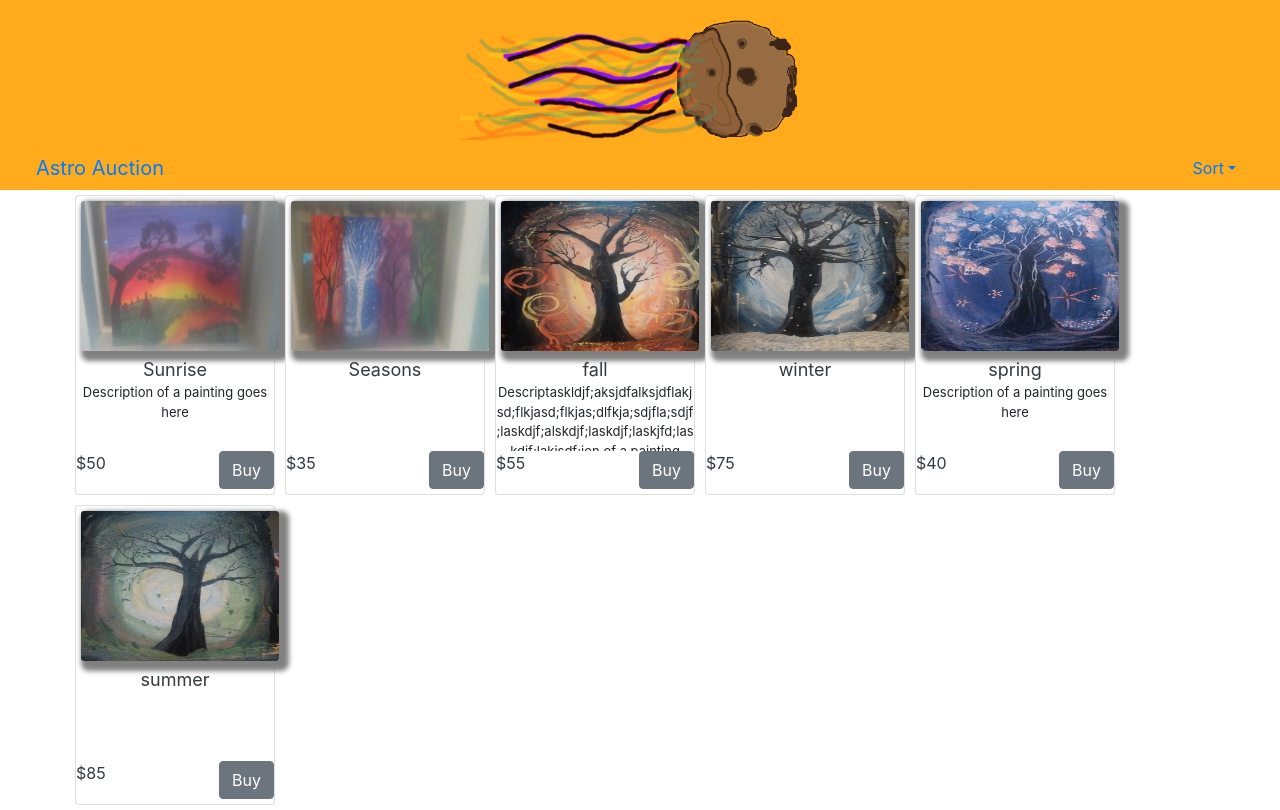
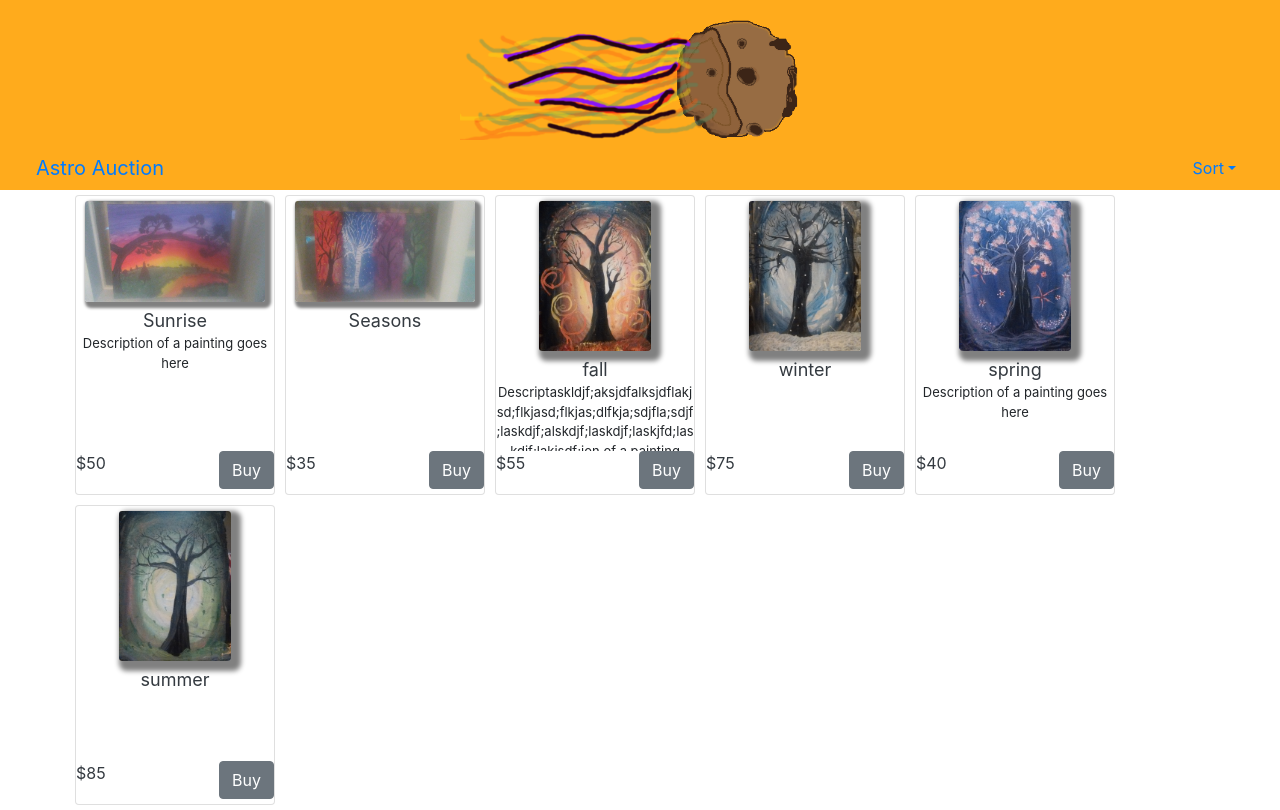
Before and after one commit to bcwaters/austro, a React (Create React App) app: page / in a window 1280 px wide. Built offline with nearby package versions, Linux system fonts and the light colour scheme.

Commit message:
moved auctionitem images into their own component with state management for better loading

```diff
--- a/src/components/AuctionItemComp.js
+++ b/src/components/AuctionItemComp.js
@@ -1,49 +1,21 @@
 import React from 'react'
-import { Card, CardImg, CardText,
+import { Card, CardText,
   Button } from 'reactstrap';
+  import ItemImg from './AuctionItemImg'
 
 export default class AuctionItemComp extends React.Component {
 
-  setImgStyle(imgSrc) {
-    //card size is 180w x 320h
-    //img height max is .20*320
-    var MAX_HEIGHT = 150;
-     var MAX_WIDTH = 180;
-    var newImg = new Image();
-    newImg.src = imgSrc; // this must be done AFTER setting onload
-    console.log(newImg.height + " " + newImg.width )
 
-if(newImg.width>newImg.height)
-    { //horizontal image so fill width
-      console.log('h' + newImg.height);
-      return {
-        boxShadow: "3px 3px 3px 3px grey",
-        margin: "5px",
-        height: (MAX_WIDTH/newImg.width)*newImg.height,
-        width: MAX_WIDTH,
-        textAlign: "center"
-      };
-    }
-      console.log('v' + newImg.width);
-      return{
-        boxShadow: "5px 5px 5px 5px grey",
-        margin: "5px",
-        textAlign: "center",
-        height: MAX_HEIGHT,
-        width:(MAX_HEIGHT/newImg.height)*newImg.width,
-        };
-}
 	render()
 	{
-    var imgStyle= this.setImgStyle(this.props.imgPath)
+
     var titleStyle={fontSize: "large"}
     var descStyle = {fontSize: "small"}
     return(
 
       <Card>
-           <div className="image-wrap">
-        <CardImg style={imgStyle} src={this.props.imgPath} alt="{this.props.imgPath}" /></div>
-            <CardText style={titleStyle} className="text-center text-dark">{this.props.name}</CardText>
+          <ItemImg imgPath={this.props.imgPath} />
+          <CardText style={titleStyle} className="text-center text-dark">{this.props.name}</CardText>
           <CardText style={descStyle}>{this.props.description}</CardText>
           <CardText className="text-dark">${this.props.bidAmount}<Button className="float-right" >Buy</Button></CardText>
 
--- /dev/null
+++ b/src/components/AuctionItemImg.js
@@ -0,0 +1,67 @@
+import React from 'react'
+import ReactDOM from 'react-dom'
+import {CardImg} from 'reactstrap';
+
+export default class AuctionItemImg extends React.Component {
+	constructor(props) {
+    super(props);
+    this.state = {
+    	loaded: false,
+    	imageStyle: null };
+    this.handleImageLoaded = this.handleImageLoaded.bind(this);
+}
+
+componentDidMount() {
+    const img = ReactDOM.findDOMNode(this);
+    if (img.complete) {
+        this.handleImageLoaded();
+    }
+}
+
+handleImageLoaded() {
+    if (!this.state.loaded) {
+        var style =this.setImgStyle(ReactDOM.findDOMNode(this).lastChild)
+        this.setState({ loaded: true,
+        				 imgStyle:style});
+    }
+}
+
+	setImgStyle(newImg) {
+		console.log(newImg)
+    //card size is 180w x 320h
+    //img height max is .20*320
+    var MAX_HEIGHT = 150;
+    var MAX_WIDTH = 180;
+    var natHeight = newImg.naturalHeight
+    var natWidth = newImg.naturalWidth
+	if(natWidth>natHeight){ //horizontal image so fill width
+      	console.log('h' + newImg.height);
+      	return {
+        boxShadow: "3px 3px 3px 3px grey",
+        margin: "5px",
+        height: (MAX_WIDTH/newImg.naturalWidth)*newImg.naturalHeight,
+        width: MAX_WIDTH,
+        textAlign: "center"
+      };
+    }
+      console.log('v width' + newImg.width +" height:" + newImg.height );
+      return{
+        boxShadow: "5px 5px 5px 5px grey",
+        margin: "5px",
+        textAlign: "center",
+        height: MAX_HEIGHT,
+        width:(MAX_HEIGHT/newImg.naturalHeight)*newImg.naturalWidth,
+        };
+	}
+
+	render()
+	{
+
+		return(
+			<div className="image-wrap">
+				<CardImg style={this.state.imgStyle} src={this.props.imgPath} alt="{this.props.imgPath}" onLoad={this.handleImageLoaded} />
+			</div>
+			)
+	}
+
+}
```
